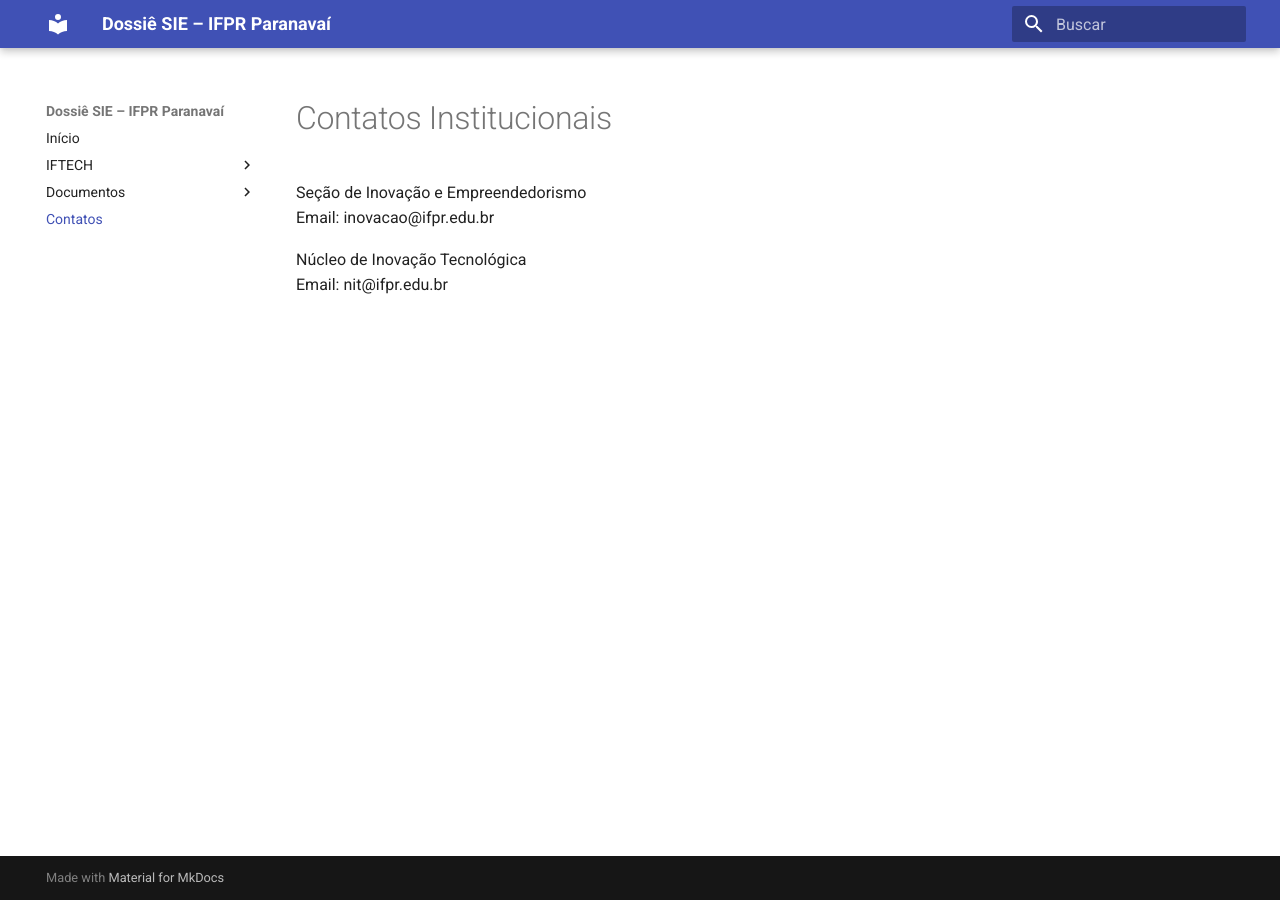
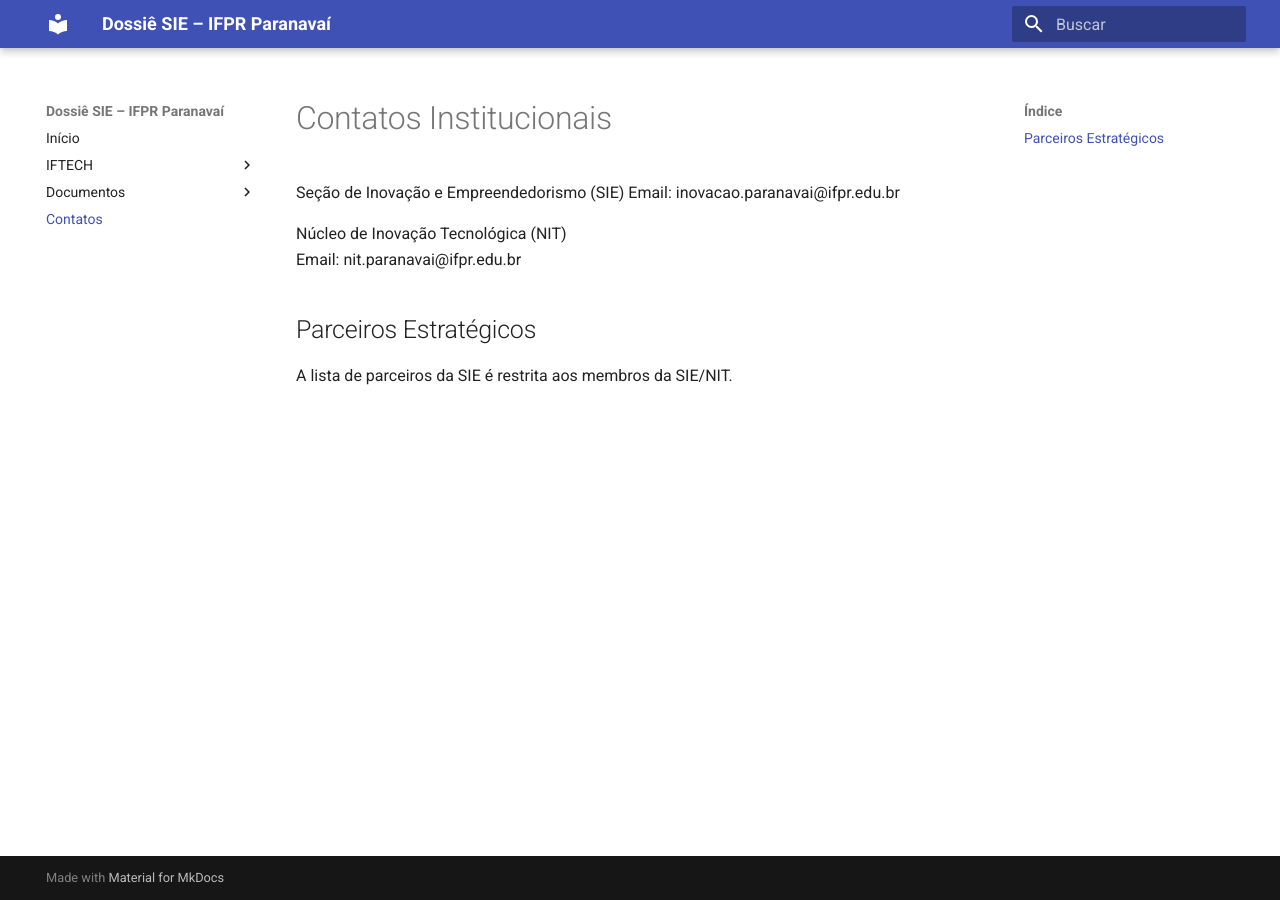
Before and after one commit to ifpr-sie-paranavai/dossie, an MkDocs documentation site: the page built from docs/contatos.md, in a window 1280 px wide. Built offline with MkDocs 1.6.1 and Material for MkDocs 9.7.7, drawn with Linux system fonts in a browser that asks for light colours.

Commit message:
Update contatos.md

```diff
--- a/docs/contatos.md
+++ b/docs/contatos.md
@@ -1,7 +1,11 @@
 # Contatos Institucionais
 
-Seção de Inovação e Empreendedorismo
-Email: inovacao@ifpr.edu.br
+Seção de Inovação e Empreendedorismo (SIE)
+Email: inovacao.paranavai@ifpr.edu.br
 
-Núcleo de Inovação Tecnológica
-Email: nit@ifpr.edu.br
+Núcleo de Inovação Tecnológica (NIT)
+Email: nit.paranavai@ifpr.edu.br
+
+## Parceiros Estratégicos
+
+A lista de parceiros da SIE é restrita aos membros da SIE/NIT.
```
